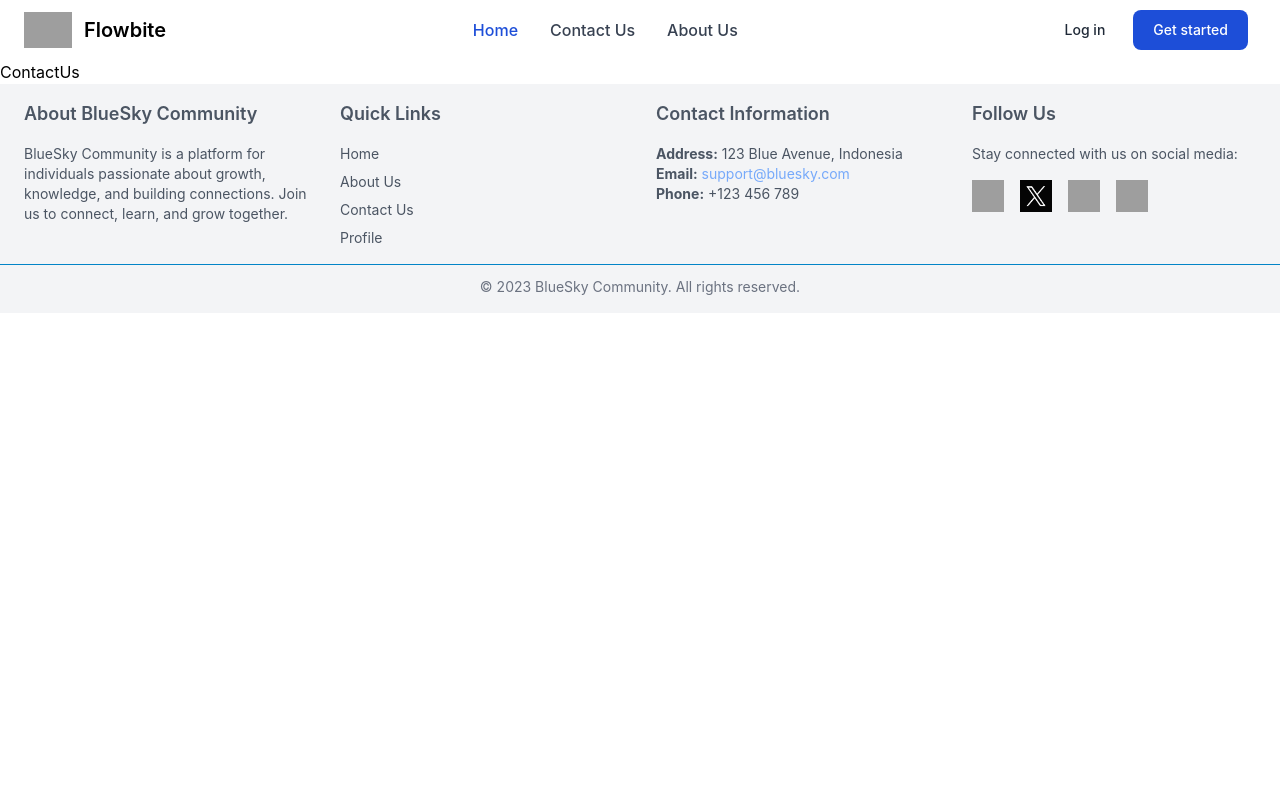
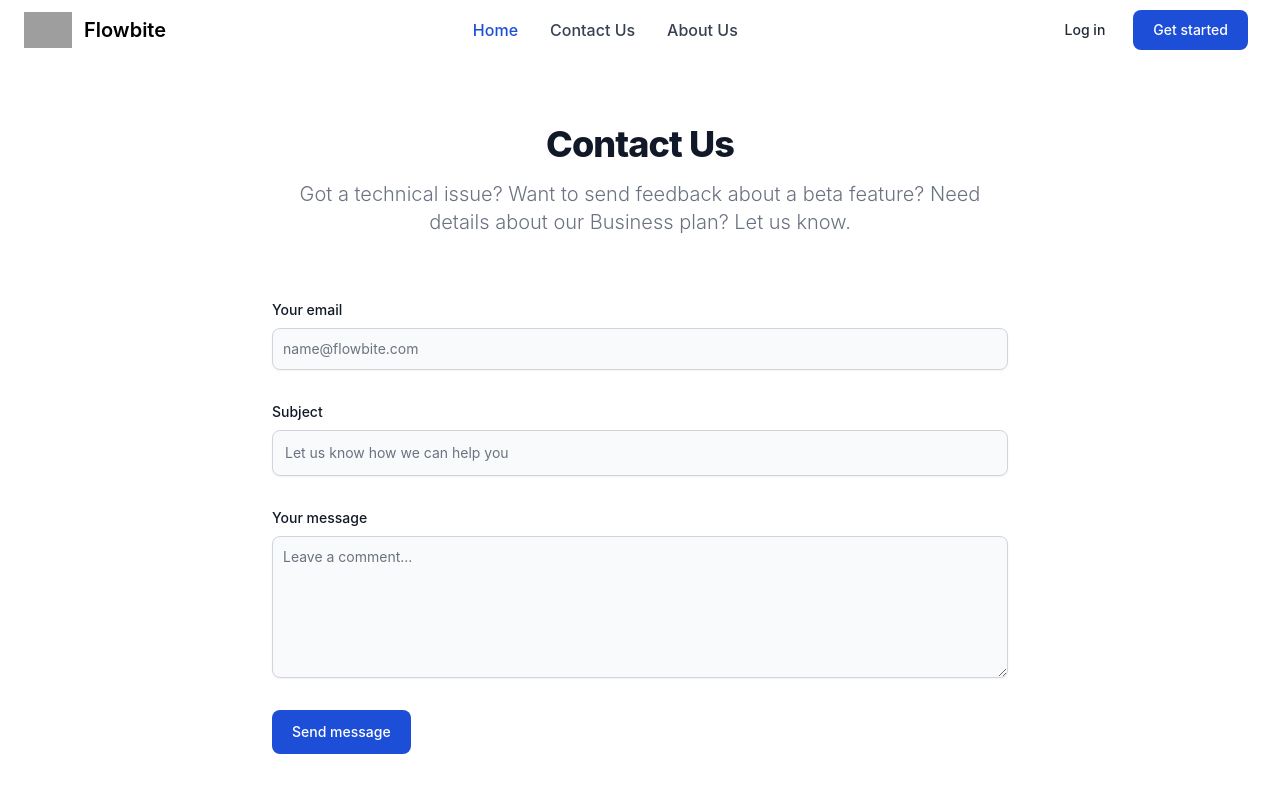
Before and after one commit to ignasiusadhitia/kelompok-1, a React (Vite) app: page /contact in a window 1280 px wide. Shown: the top 800 px of the page. Built offline with nearby package versions, Linux system fonts and the light colour scheme; grey boxes are pictures that could not be loaded.

Commit message:
feat(about us): add about us

```diff
--- a/src/pages/AboutUs.jsx
+++ b/src/pages/AboutUs.jsx
@@ -1,7 +1,40 @@
 import React from "react";
 
 const AboutUs = () => {
-  return <div>AboutUs</div>;
+  return (
+    <section className="bg-white dark:bg-gray-900">
+      <div className="gap-16 items-center py-8 px-4 mx-auto max-w-screen-xl lg:grid lg:grid-cols-2 lg:py-16 lg:px-6">
+        <div className="font-light text-gray-500 sm:text-lg dark:text-gray-400">
+          <h2 className="mb-4 text-4xl tracking-tight font-extrabold text-gray-900 dark:text-white">
+            We didn&apos;t reinvent the wheel
+          </h2>
+          <p className="mb-4">
+            We are strategists, designers and developers. Innovators and problem
+            solvers. Small enough to be simple and quick, but big enough to
+            deliver the scope you want at the pace you need. Small enough to be
+            simple and quick, but big enough to deliver the scope you want at
+            the pace you need.
+          </p>
+          <p>
+            We are strategists, designers and developers. Innovators and problem
+            solvers. Small enough to be simple and quick.
+          </p>
+        </div>
+        <div className="grid grid-cols-2 gap-4 mt-8">
+          <img
+            className="w-full rounded-lg"
+            src="https://flowbite.s3.amazonaws.com/blocks/marketing-ui/content/office-long-2.png"
+            alt="office content 1"
+          />
+          <img
+            className="mt-4 w-full lg:mt-10 rounded-lg"
+            src="https://flowbite.s3.amazonaws.com/blocks/marketing-ui/content/office-long-1.png"
+            alt="office content 2"
+          />
+        </div>
+      </div>
+    </section>
+  );
 };
 
 export default AboutUs;
--- a/src/pages/ContactUs.jsx
+++ b/src/pages/ContactUs.jsx
@@ -1,7 +1,71 @@
 import React from "react";
 
 const ContactUs = () => {
-  return <div>ContactUs</div>;
+  return (
+    <section className="bg-white dark:bg-gray-900">
+      <div className="py-8 lg:py-16 px-4 mx-auto max-w-screen-md">
+        <h2 className="mb-4 text-4xl tracking-tight font-extrabold text-center text-gray-900 dark:text-white">
+          Contact Us
+        </h2>
+        <p className="mb-8 lg:mb-16 font-light text-center text-gray-500 dark:text-gray-400 sm:text-xl">
+          Got a technical issue? Want to send feedback about a beta feature?
+          Need details about our Business plan? Let us know.
+        </p>
+        <form action="#" className="space-y-8">
+          <div>
+            <label
+              htmlFor="email"
+              className="block mb-2 text-sm font-medium text-gray-900 dark:text-gray-300"
+            >
+              Your email
+            </label>
+            <input
+              type="email"
+              id="email"
+              className="shadow-sm bg-gray-50 border border-gray-300 text-gray-900 text-sm rounded-lg focus:ring-primary-500 focus:border-primary-500 block w-full p-2.5 dark:bg-gray-700 dark:border-gray-600 dark:placeholder-gray-400 dark:text-white dark:focus:ring-primary-500 dark:focus:border-primary-500 dark:shadow-sm-light"
+              placeholder="name@flowbite.com"
+              required
+            />
+          </div>
+          <div>
+            <label
+              htmlFor="subject"
+              className="block mb-2 text-sm font-medium text-gray-900 dark:text-gray-300"
+            >
+              Subject
+            </label>
+            <input
+              type="text"
+              id="subject"
+              className="block p-3 w-full text-sm text-gray-900 bg-gray-50 rounded-lg border border-gray-300 shadow-sm focus:ring-primary-500 focus:border-primary-500 dark:bg-gray-700 dark:border-gray-600 dark:placeholder-gray-400 dark:text-white dark:focus:ring-primary-500 dark:focus:border-primary-500 dark:shadow-sm-light"
+              placeholder="Let us know how we can help you"
+              required
+            />
+          </div>
+          <div className="sm:col-span-2">
+            <label
+              htmlFor="message"
+              className="block mb-2 text-sm font-medium text-gray-900 dark:text-gray-400"
+            >
+              Your message
+            </label>
+            <textarea
+              id="message"
+              rows="6"
+              className="block p-2.5 w-full text-sm text-gray-900 bg-gray-50 rounded-lg shadow-sm border border-gray-300 focus:ring-primary-500 focus:border-primary-500 dark:bg-gray-700 dark:border-gray-600 dark:placeholder-gray-400 dark:text-white dark:focus:ring-primary-500 dark:focus:border-primary-500"
+              placeholder="Leave a comment..."
+            ></textarea>
+          </div>
+          <button
+            type="submit"
+            className="py-3 px-5 text-sm font-medium text-center text-white rounded-lg bg-primary-700 sm:w-fit hover:bg-primary-800 focus:ring-4 focus:outline-none focus:ring-primary-300 dark:bg-primary-600 dark:hover:bg-primary-700 dark:focus:ring-primary-800"
+          >
+            Send message
+          </button>
+        </form>
+      </div>
+    </section>
+  );
 };
 
 export default ContactUs;
```
